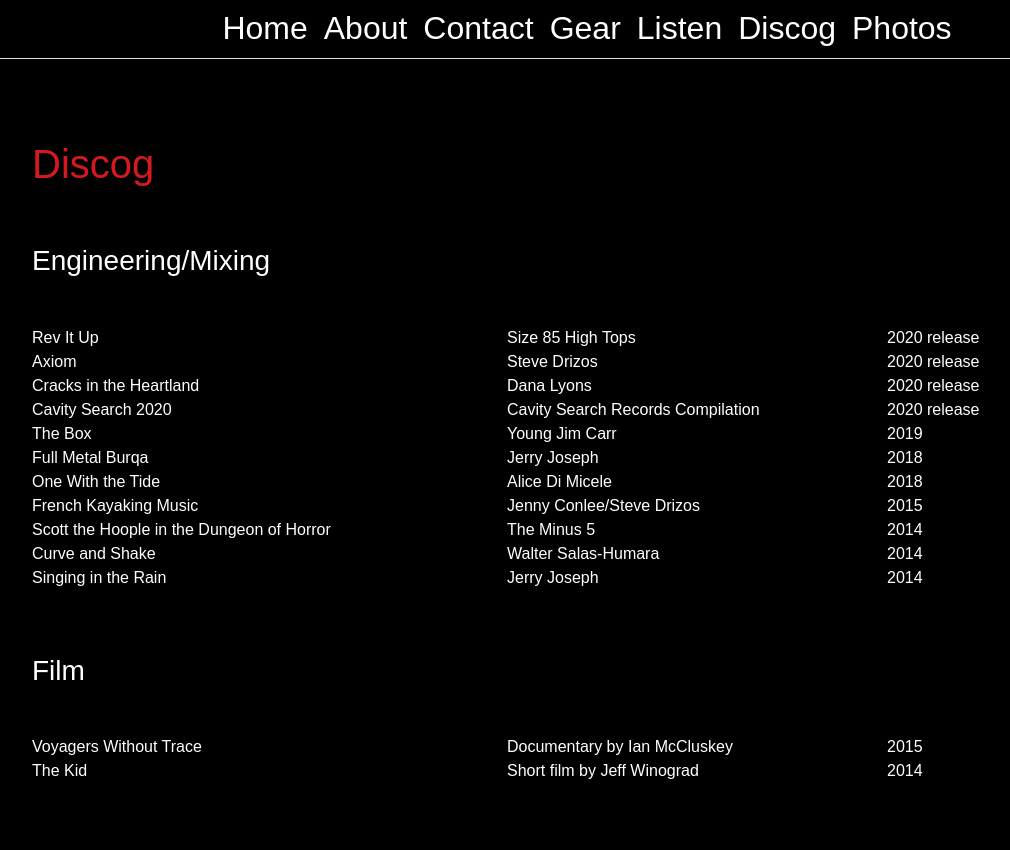
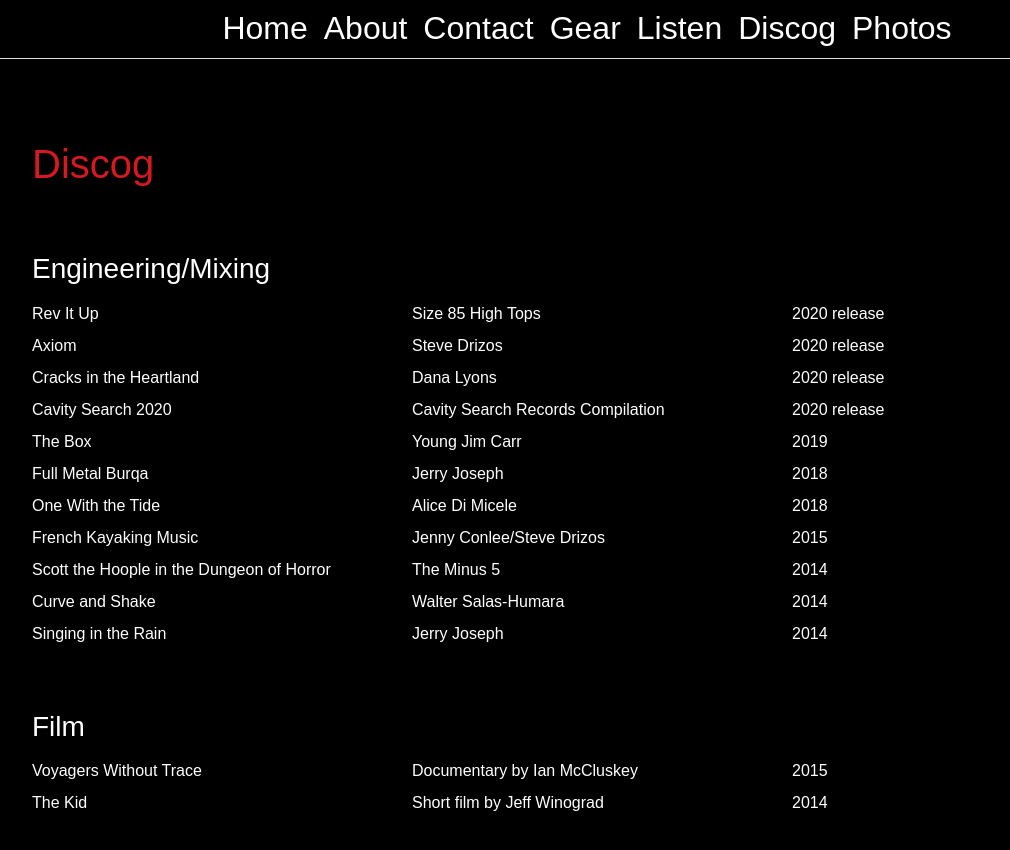
Before and after one commit to mrloquacious/panther, a Jekyll site: the page built from _pages/discog.md, in a window 1280 px wide and 900 px high. Shown: the top 850 px of the window, without its empty margins (53-1063 px from the left). Built offline with Jekyll 4.4.1, drawn with Linux system fonts in a browser that asks for light colours.

Commit message:
Change url. Odds and ends of little tweaks.

```diff
--- a/_config.yml
+++ b/_config.yml
@@ -8,7 +8,8 @@
   Studio info.
 # baseurl: "/panther"
 baseurl: ''
-url: "http://localhost:4000"
+url: "http://pantherdev.netlify.com"
+#url: "http://localhost:4000"
 #url: "http://mrloquacious.github.io"
 permalink: /:title.html
 page_permalink: pretty
--- a/_pages/discog.md
+++ b/_pages/discog.md
@@ -4,20 +4,22 @@
 permalink: /discog/
 ---
 
-### Engineering/Mixing
-
-<br>
+<div class="row mt-2">
+  <div class="col">
+   <h3>Engineering/Mixing</h3>
+  </div>
+</div>
 
 {% for credit in site.data.credits %}
   {% if credit.type == "record" %}
-<div class="row">
-  <div class="col-5">
+<div class="row mt-2">
+  <div class="col">
    <span class="credit-title">{{ credit.title }}</span>
   </div>
-  <div class="col-4">
+  <div class="col">
    <span class="credit-artist">{{ credit.artist }}</span>
   </div>
-  <div class="col-3">
+  <div class="col">
    <span class="credit-year">{{ credit.year }}</span>{% if credit.released == "false" %}<span> release</span>{% endif %}
   </div>
 </div>
@@ -26,26 +28,24 @@
 
 <br><br>
 
-<div class="row">
+<div class="row mt-2">
   <div class="col">
    <h3>Film</h3>
   </div>
 </div>
 
-<br>
-
-<div class="row">
 {% for credit in site.data.credits %}
   {% if credit.type == "short film" or credit.type == "documentary" %}
-  <div class="col-5">
+<div class="row mt-2">
+  <div class="col">
    <span class="credit-title">{{ credit.title }}</span>
   </div>
-  <div class="col-4">
+  <div class="col">
    <span class="credit-type">{{ credit.type | capitalize }}</span> by <span class="credit-artist">{{ credit.artist }}</span>
   </div>
-  <div class="col-3">
+  <div class="col">
    <span class="credit-year">{{ credit.year }}</span>
   </div>
+</div>
   {% endif %}
 {% endfor %}
-</div>
```
Also changed, not shown: _pages/listen.md (+16 -9 lines).
